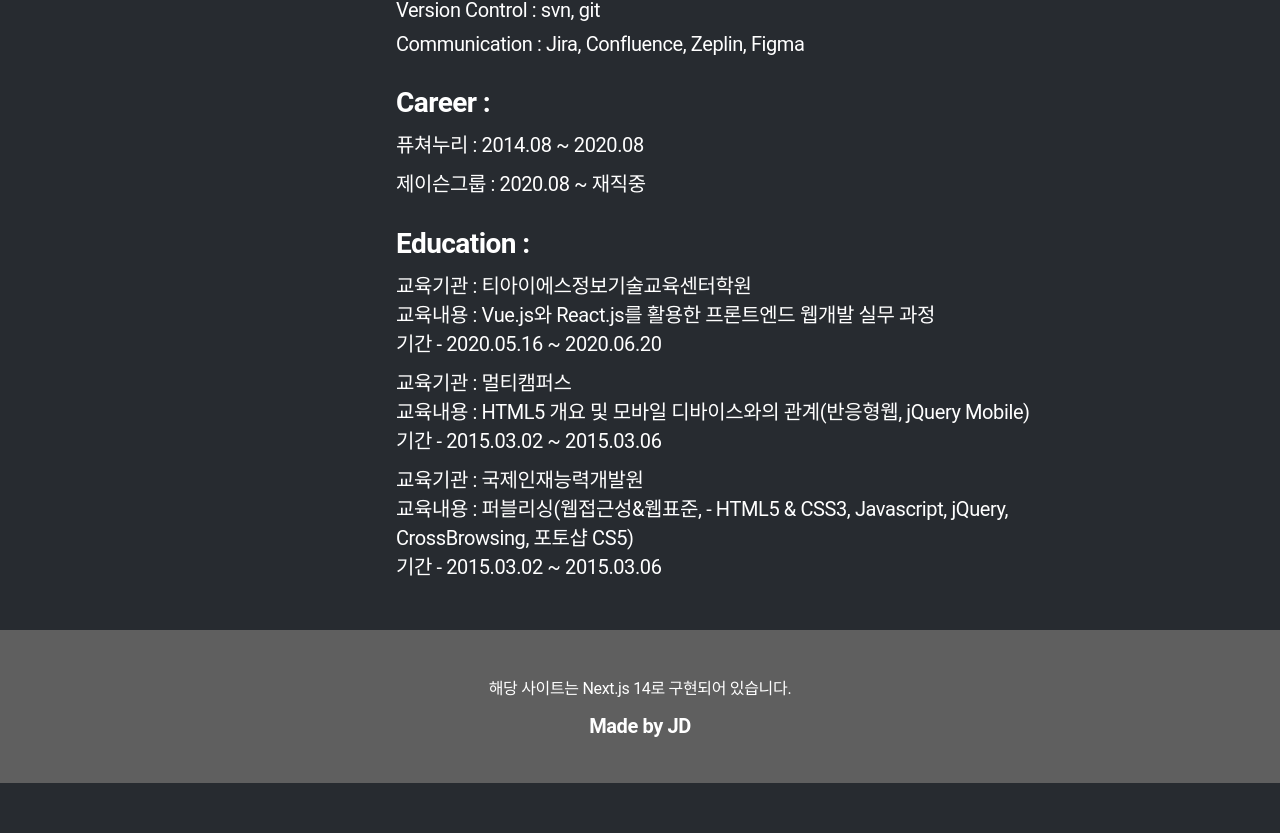
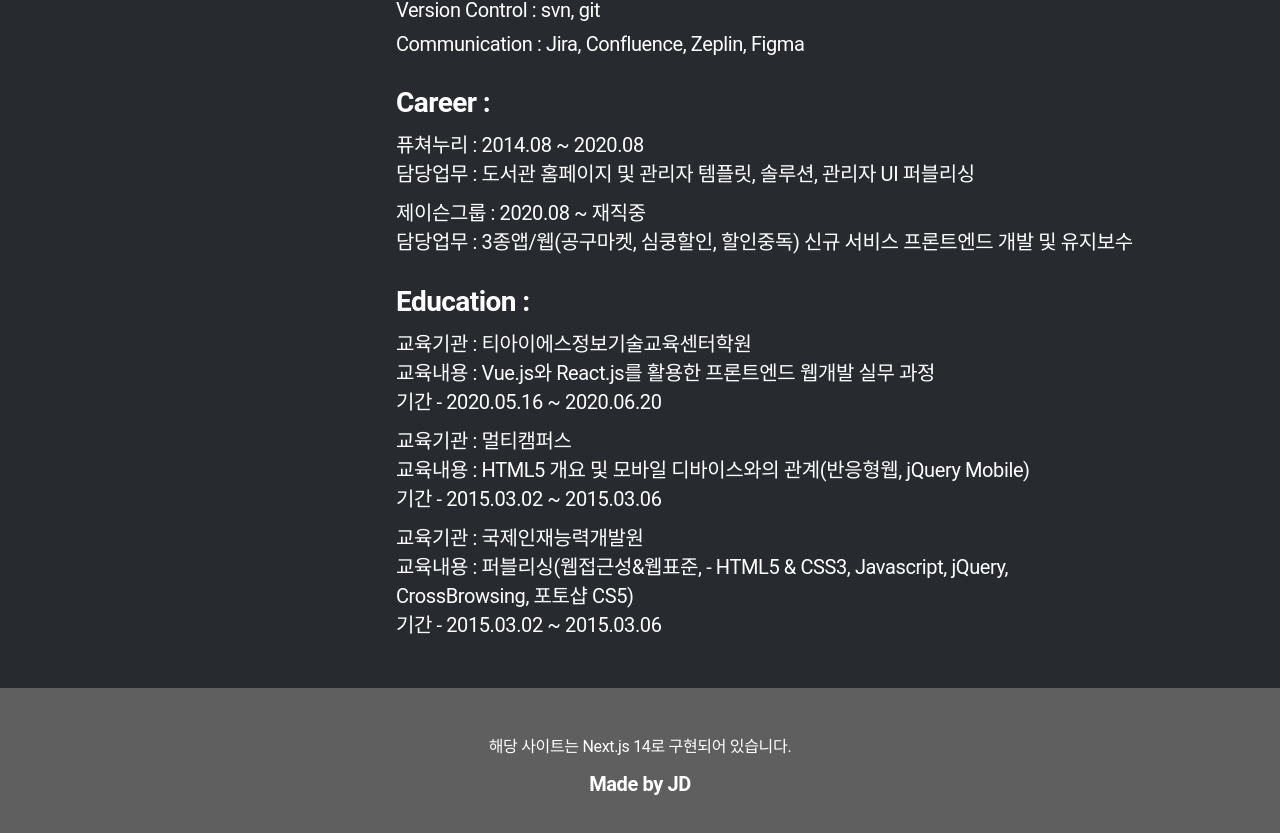
Before and after one commit to jaedurk/portfolio, a Next.js app: page /profile in a window 1280 px wide. Shown: the part 798-1631 px from the top of the page. Before the commit the page ends 1581 px from the top, so only its background shows below. Built offline with nearby package versions, Linux system fonts and the light colour scheme; a web font is replaced by a local one.

Commit message:
프로필 업데이트

```diff
--- a/src/app/profile/page.js
+++ b/src/app/profile/page.js
@@ -39,8 +39,16 @@
                     <dt>Career :</dt>
                     <dd>
                         <ul>
-                            <li>퓨쳐누리 : 2014.08 ~ 2020.08</li>
-                            <li>제이슨그룹 : 2020.08 ~ 재직중</li>
+                            <li>퓨쳐누리 : 2014.08 ~ 2020.08
+                                <ul>
+                                    <li>담당업무 : 도서관 홈페이지 및 관리자 템플릿, 솔루션, 관리자 UI 퍼블리싱</li>
+                                </ul>
+                            </li>
+                            <li>제이슨그룹 : 2020.08 ~ 재직중
+                                <ul>
+                                    <li>담당업무 : 3종앱/웹(공구마켓, 심쿵할인, 할인중독) 신규 서비스 프론트엔드 개발 및 유지보수</li>
+                                </ul>
+                            </li>
                         </ul>
                     </dd>
                 </dl>
```
